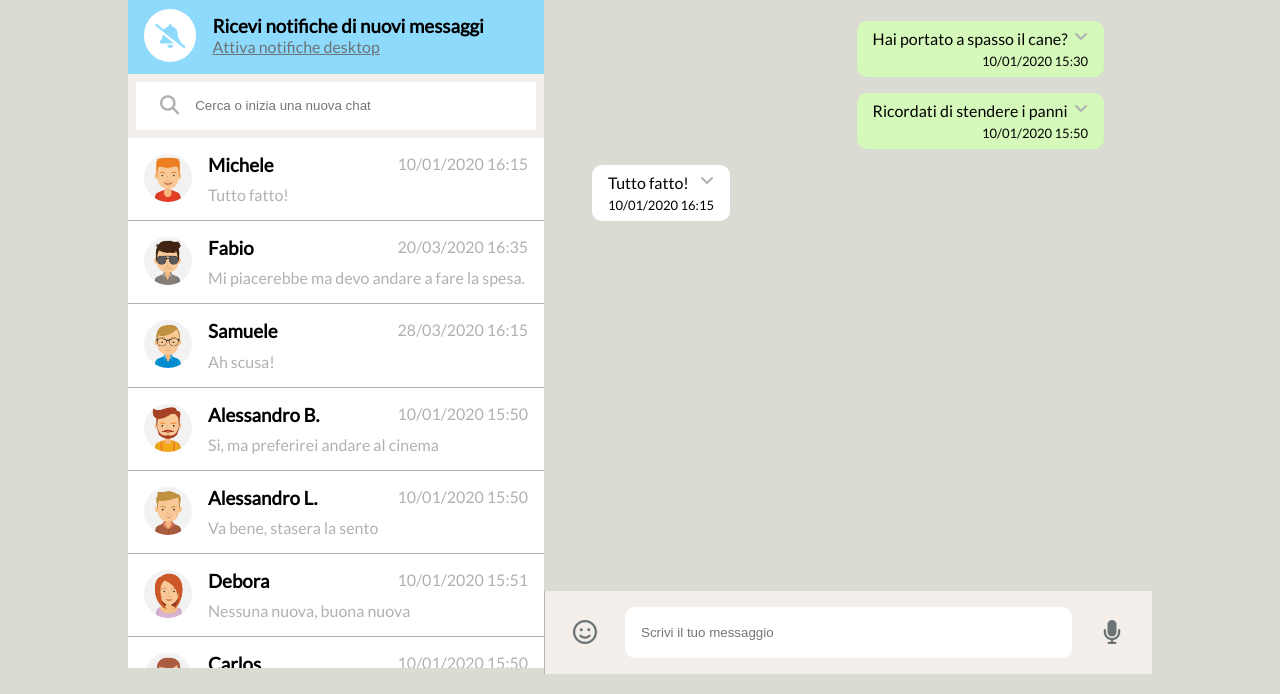
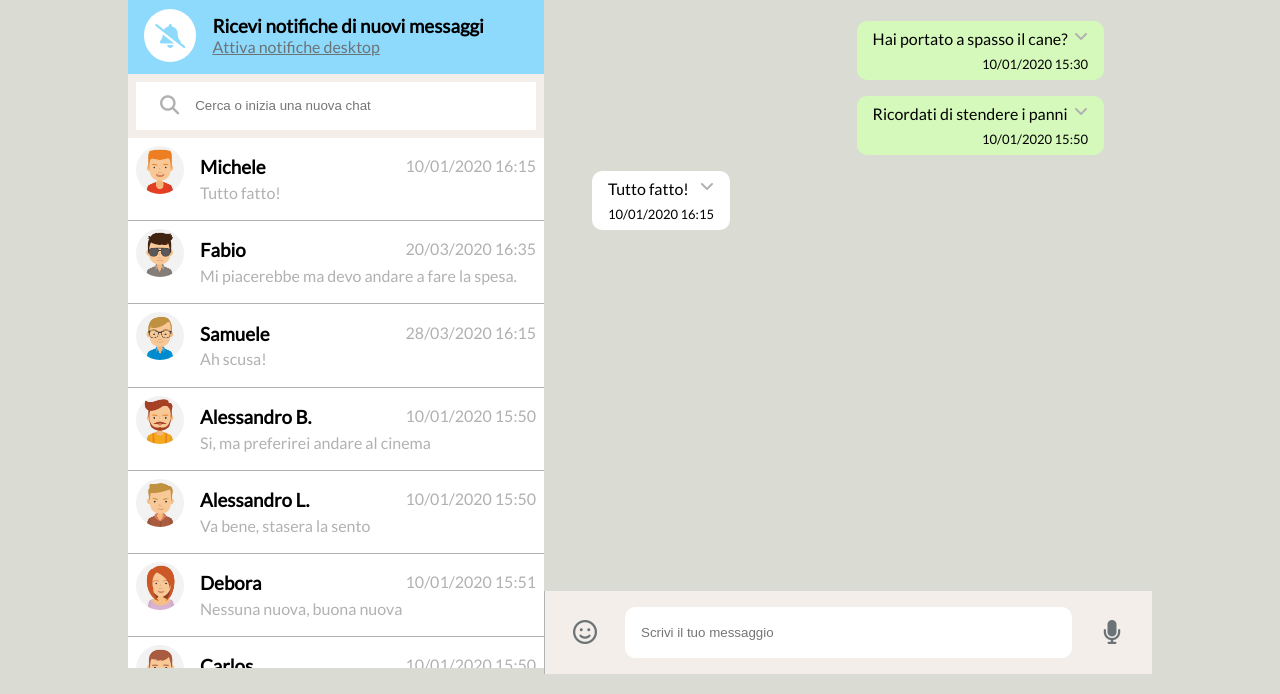
Before and after one commit to PaoloMarzocchi/vue-boolzapp, a plain HTML site: page index.html in a window 1280 px wide. Shown: the part 106-800 px from the top of the page. Drawn offline with nearby package versions, Linux system fonts and the light colour scheme.

Commit message:
edit details layout in contact list and message boxes

```diff
--- a/assets/css/style.css
+++ b/assets/css/style.css
@@ -185,7 +185,7 @@ a{
     & li {
         cursor: pointer;
         height: 5.2rem;
-        padding: 1rem;
+        padding: 0.5rem;
         border-bottom: 1px solid var(--boolz-header-txt);
 
 
@@ -194,6 +194,7 @@ a{
             flex-grow: 1;
             justify-content: space-between;
             flex-direction: column;
+            justify-content: center;
 
             >.name {
                 justify-content: space-between;
@@ -279,10 +280,11 @@ a{
 
         > div{
             justify-content: space-between;
-            margin-bottom: 0.3rem;
+            margin-bottom: 0.5rem;
 
             & p{
                 margin-right: 0.4rem;
+
             }
 
             & i,
```
